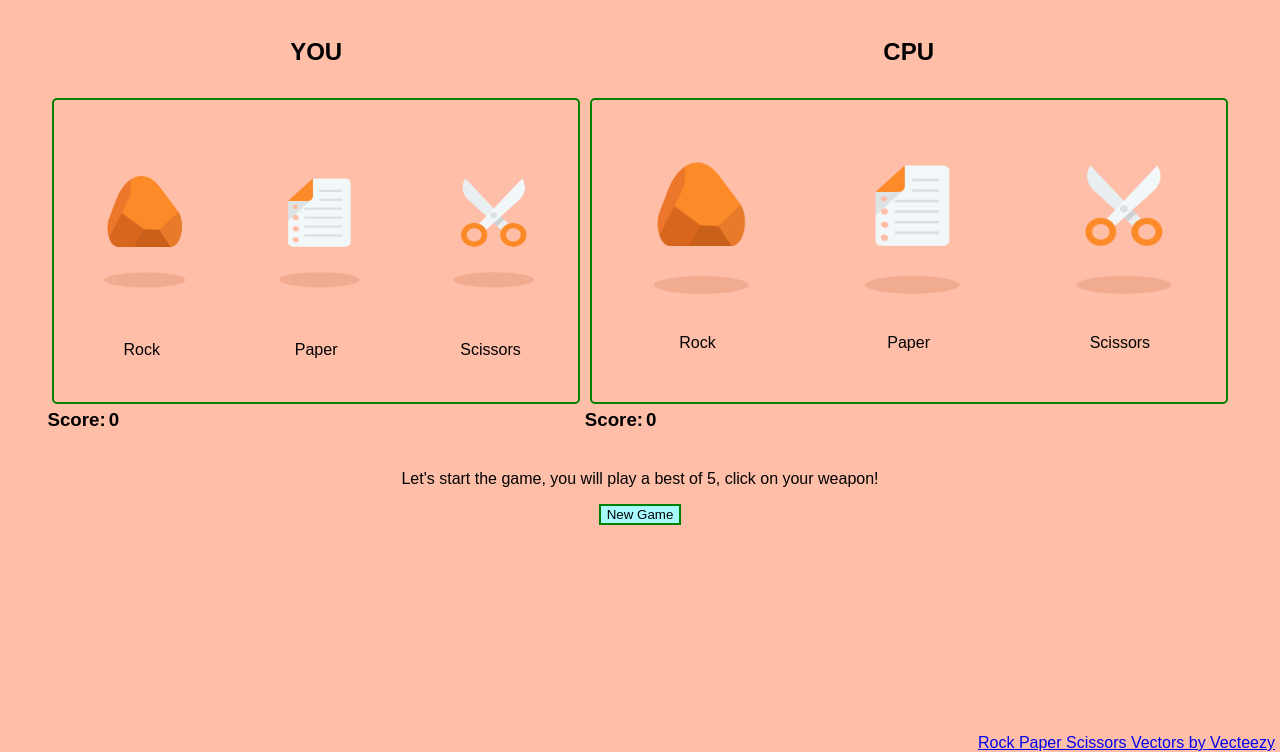
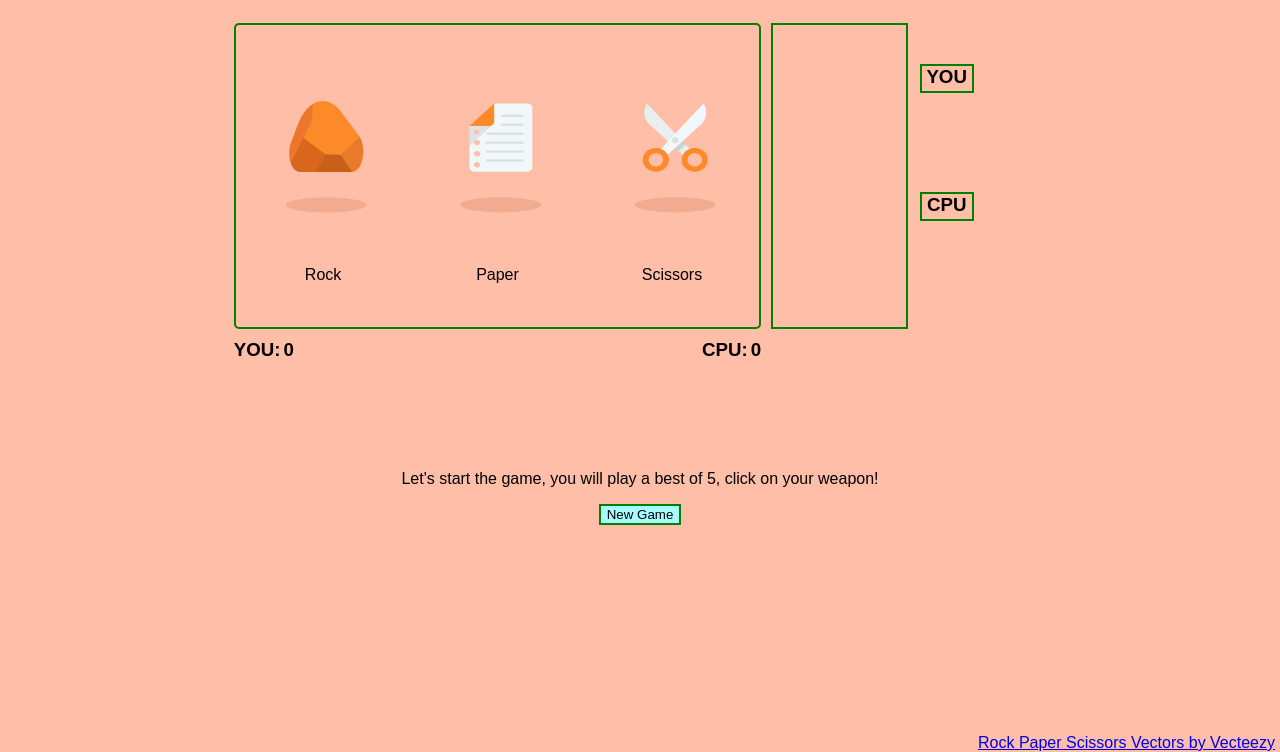
Before and after one commit to giandanves/jokenpo, a website: page index.html in a window 1280 px wide. Both pictures are taken after a click on the button "Start Game". Shown: the part 48-800 px from the top of the page. Drawn offline with Linux system fonts and the light colour scheme.

Commit message:
adding animations

```diff
--- a/index.html
+++ b/index.html
@@ -13,6 +13,7 @@
 
     <div id="start-screen">
         <h1>Rock, Paper, Scissors!</h1>
+        <div> <img id="start-banner" src='images/rock-paper-scissors-flat-icons.png'> </div>
         <div style="text-align: center;">
             <button id='start-game'>Start Game</button>
         </div>
@@ -24,9 +25,6 @@
         <h1 id="game-header">Choose your weapon!</h1>
         <div class="gameinteract">
             <div class="gamecontainer">
-                <div class='player-label'>
-                    <h2>YOU</h2>
-                </div>
                 <div class="playercontainer">
                     <div class="option">
                         <button id="rock"> <img src=' images/rock.png'> </button>
@@ -42,34 +40,41 @@
                     </div>
                 </div>
                 <div class=score>
-                    <h3>Score: </h3>
-                    <h3 id="user-score">0</h3>
+                    <div class=scoreuser>
+                        <h3>YOU: </h3>
+                        <h3 id="user-score">0</h3>
+                    </div>
+                    <div class=scorepc>
+                        <h3 class=cpuscore>CPU: </h3>
+                        <h3 class=cpuscore id="cpu-score">0</h3>
+                    </div>
                 </div>
             </div>
 
-            <div class="gamecontainer">
-                <div class='player-label'>
-                    <h2>CPU</h2>
+
+            <div class=gameselections>
+                <div class="player-selection" id="player-selection">
+
                 </div>
-                <div class="playercontainer">
-                    <div class="option">
-                        <img id="pc-rock" src=' images/rock.png'>
-                        <p>Rock</p>
-                    </div>
-                    <div class="option">
-                        <img id="pc-paper" src='images/paper.png'>
-                        <p>Paper</p>
-                    </div>
-                    <div class="option">
-                        <img id="pc-scissors" src='images/scissors.png'>
-                        <p>Scissors</p>
-                    </div>
+                <div class="selection" id="cpu-selection">
                 </div>
-                <div class=score>
-                    <h3>Score: </h3>
-                    <h3 id="cpu-score">0</h3>
+
+            </div>
+
+            <div class=labelscontainer>
+                <div class="selection">
+                    <h3 id="label"> YOU </h3>
                 </div>
+                <div class="selection">
+                    <h3 id="label"> CPU </h3>
+                </div>
+
             </div>
+
+
+
+
+
         </div>
         <p id="console-logger" class="console-logger">Let's start the game, you will play a best of 5, click on your
             weapon!</p>
--- a/scripts/main.js
+++ b/scripts/main.js
@@ -2,6 +2,7 @@ const options = ['rock', 'paper', 'scissors'];
 let counterUserScore = 0;
 let counterCPUScore = 0;
 let result = '';
+
 
 const startGameButton = document.querySelector("#start-game");
 startGameButton.onclick = gameScreen;
@@ -10,9 +11,11 @@ function gameScreen() {
     const gameScreen = document.querySelector('#game-screen');
     gameScreen.style.display = "block";
     startScreen.style.display = "none";
-    document.body.style.backgroundColor = "#ffbea7";
+}
 
-}
+
+
+
 
 function Round(playerSelection, computerSelection) {
     let resultRound = '';
@@ -116,26 +119,38 @@ function onPlayerChoice(e) {
     const selection = e.currentTarget.id;
     const CPUSelection = computerSelection();
     result = Round(selection, CPUSelection);
-    renderCPUSelection(CPUSelection);
+    renderSelections(selection, CPUSelection);
     const endGameChecker = updateScore(result);
     render(result, selection, CPUSelection, endGameChecker);
 }
 
-function renderCPUSelection(CPUSelection) {
+function renderSelections(selection, CPUSelection) {
+
+    const playerSelection = document.querySelector('#player-selection');
+    const PCSelection = document.querySelector('#cpu-selection');
+
+    const imgPlayerSelection = document.createElement('img');
+    const imgPCSelection = document.createElement('img');
+    imgPlayerSelection.classList.add('selection');
+    imgPCSelection.classList.add('selection');
+
+    playerSelection.appendChild(imgPlayerSelection);
+    PCSelection.appendChild(imgPCSelection);
+
+
+    imgPlayerSelection.src = `/images/${selection}.png`;
+    imgPCSelection.src = `/images/${CPUSelection}.png`;
+
 
     setTimeout(function () {
-        const pcRock = document.querySelector('#pc-rock');
-        const pcPaper = document.querySelector('#pc-paper');
-        const pcScissors = document.querySelector('#pc-scissors');
+        imgPlayerSelection.style.display = 'none';
+        imgPCSelection.style.display = 'none';
 
-        pcRock.style.borderColor = 'transparent';
-        pcPaper.style.borderColor = 'transparent';
-        pcScissors.style.borderColor = 'transparent';
 
     }, 2000);
 
-    const actualSelection = document.querySelector(`#pc-${CPUSelection}`);
-    actualSelection.style.borderColor = 'red';
+    //const actualSelection = document.querySelector(`#pc-${CPUSelection}`);
+    //actualSelection.style.borderColor = 'red';
 
 }
 
--- a/styles.css
+++ b/styles.css
@@ -1,21 +1,38 @@
 body {
-  background-color: #a7fbff;
+  background-color: #ffbea7;
   font-family: sans-serif; }
+
+#start-banner {
+  display: block;
+  margin-left: auto;
+  margin-right: auto;
+  margin-bottom: 5px; }
+
+.hidden {
+  opacity: 0;
+  transition: opacity 1s ease-in; }
+
+.visible {
+  opacity: 1; }
 
 h1 {
   text-align: center; }
 
-.player-label {
-  height: 30%; }
-
 h2 {
   text-align: center; }
+
+.cpuscore {
+  text-align: right; }
+
+#game-header {
+  animation: from-right 0.2s linear forwards; }
 
 .gameinteract {
   height: 55%;
   justify-content: center;
   display: flex;
-  flex-direction: row; }
+  flex-direction: row;
+  animation: from-right 0.5s linear forwards; }
 
 .gamecontainer {
   display: flex;
@@ -31,23 +48,70 @@ h2 {
   border-radius: 5px;
   margin: 5px; }
 
+.gameselections {
+  display: flex;
+  flex-direction: column;
+  height: 70%;
+  margin: 5px;
+  border: 2px solid green; }
+
+.labelscontainer {
+  display: flex;
+  flex-direction: column;
+  height: 70%;
+  margin: 5px; }
+
+#label {
+  border: solid green 2px;
+  height: 25px;
+  width: 50px;
+  text-align: center; }
+
+.selection {
+  height: 125px;
+  width: 125px;
+  margin: 1.5px;
+  display: flex;
+  align-items: center; }
+
 .option, #rock, #paper, #scissors {
   height: 85%;
   background-color: #ffbea7;
   padding: 0;
   margin: 0;
   border-style: none;
-  border-color: #ffbea7; }
+  border-color: #ffbea7;
+  opacity: 0;
+  animation: fadein 0.5s ease-in 0.5s forwards; }
 
 img {
   height: 80%; }
+
+#player-selection, #cpu-selection {
+  height: 130px;
+  width: 130px; }
 
 p {
   text-align: center;
   margin-top: 0; }
 
 .score {
-  display: flex; }
+  display: flex;
+  flex-direction: row;
+  align-items: center;
+  margin: 5px; }
+
+.scoreuser {
+  display: flex;
+  flex-direction: row;
+  align-items: center;
+  width: 50%; }
+
+.scorepc {
+  display: flex;
+  flex-direction: row;
+  justify-content: flex-end;
+  width: 50%; }
 
 h3 {
   margin-top: 0; }
@@ -72,7 +136,21 @@ footer {
 #newgame {
   background-color: #a7fbff;
   border-color: green;
-  border-style: solid; }
+  border-style: solid;
+  opacity: 0;
+  animation: fadein 0.2s ease-in 1s forwards; }
 
 #game-screen {
   display: none; }
+
+@keyframes fadein {
+  0% {
+    opacity: 0; }
+  100% {
+    opacity: 1; } }
+
+@keyframes from-right {
+  from {
+    transform: translateX(100px); }
+  to {
+    transform: translateX(0px); } }
```
